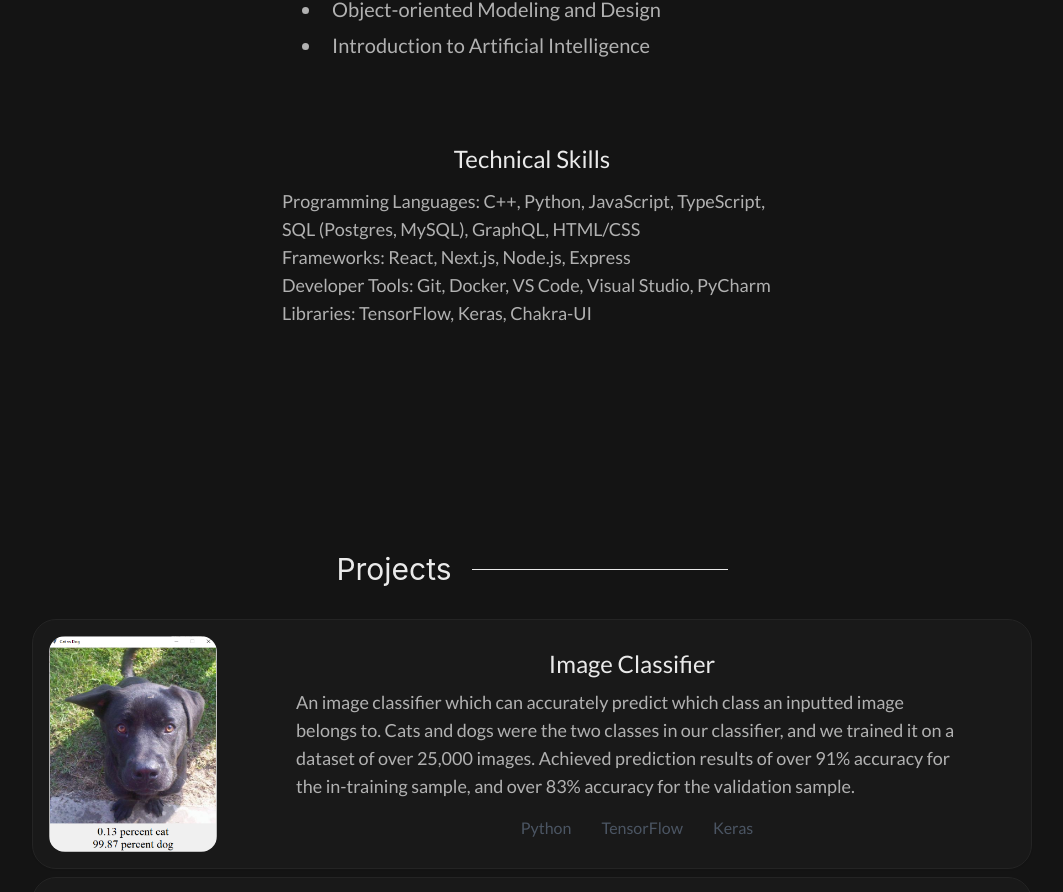
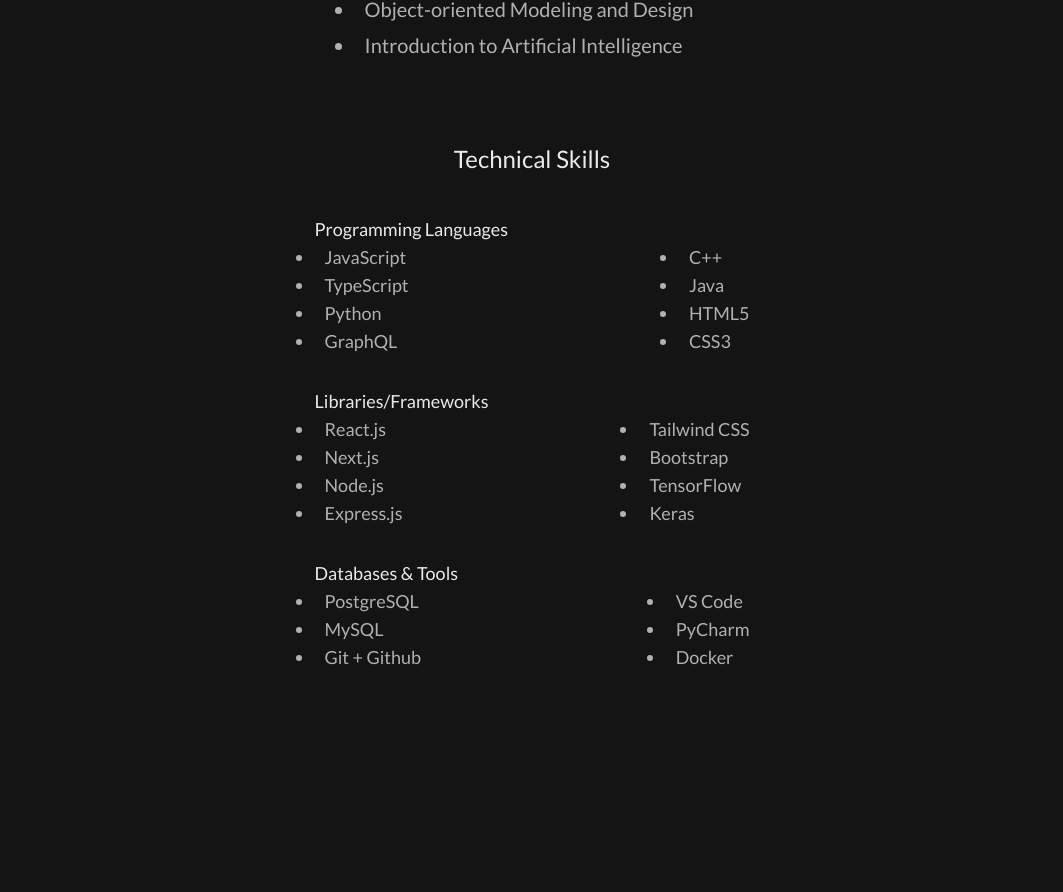
Before and after one commit to nevilmills/portfolio, a Next.js app: page / in a window 1280 px wide. Shown: the part 2069-2961 px from the top of the page, without its empty margins (108-1171 px from the left). Built offline with nearby package versions, Linux system fonts and the light colour scheme.

Commit message:
Update: technical skills section styling

```diff
--- a/components/TechnicalSkills.tsx
+++ b/components/TechnicalSkills.tsx
@@ -3,17 +3,76 @@
 interface TechnicalSkillsProps {}
 
 export const TechnicalSkills: React.FC<TechnicalSkillsProps> = ({}) => {
+  // return (
+  //   <div className="flex flex-col items-center max-w-[500px] text-lg font-lato primaryText space-y-1">
+  //     <h3 className="subheading text-2xl mb-2">Technical Skills</h3>
+  //     <div>
+  //       <p>
+  //         Programming Languages: C++, Python, JavaScript, TypeScript, SQL
+  //         (Postgres, MySQL), GraphQL, HTML/CSS
+  //       </p>
+  //       <p>Frameworks: React, Next.js, Node.js, Express</p>
+  //       <p>Developer Tools: Git, Docker, VS Code, Visual Studio, PyCharm</p>
+  //       <p>Libraries: TensorFlow, Keras, Chakra-UI</p>
+  //     </div>
+  //   </div>
+  // );
+
   return (
-    <div className="flex flex-col items-center max-w-[500px] text-lg font-lato primaryText space-y-1">
-      <h3 className="subheading text-2xl mb-2">Technical Skills</h3>
-      <div>
-        <p>
-          Programming Languages: C++, Python, JavaScript, TypeScript, SQL
-          (Postgres, MySQL), GraphQL, HTML/CSS
-        </p>
-        <p>Frameworks: React, Next.js, Node.js, Express</p>
-        <p>Developer Tools: Git, Docker, VS Code, Visual Studio, PyCharm</p>
-        <p>Libraries: TensorFlow, Keras, Chakra-UI</p>
+    <div>
+      <h3 className="subheading text-2xl mb-2 font-lato text-center">
+        Technical Skills
+      </h3>
+      <div className="skills-list space-y-8 mt-10">
+        <div className="skills-list-item">
+          <h4 className="skills-list-heading">Programming Languages</h4>
+          <div className="flex justify-between w-full">
+            <ul className="list-disc">
+              <li>JavaScript</li>
+              <li>TypeScript</li>
+              <li>Python</li>
+              <li>GraphQL</li>
+            </ul>
+            <ul className="list-disc">
+              <li>C++</li>
+              <li>Java</li>
+              <li>HTML5</li>
+              <li>CSS3</li>
+            </ul>
+          </div>
+        </div>
+        <div className="skills-list-item">
+          <h4 className="skills-list-heading">Libraries/Frameworks</h4>
+          <div className="flex justify-between w-full">
+            <ul className="list-disc">
+              <li>React.js</li>
+              <li>Next.js</li>
+              <li>Node.js</li>
+              <li>Express.js</li>
+            </ul>
+            <ul className="list-disc">
+              <li>Tailwind CSS</li>
+              <li>Bootstrap</li>
+              <li>TensorFlow</li>
+              <li>Keras</li>
+            </ul>
+          </div>
+        </div>
+        <div className="skills-list-item">
+          <h4 className="skills-list-heading">Databases & Tools</h4>
+          <div className="flex justify-between w-full">
+            <ul className="list-disc">
+              <li>PostgreSQL</li>
+              <li>MySQL</li>
+              <li>Git + Github</li>
+            </ul>
+            <ul className="list-disc">
+              <li>VS Code</li>
+              <li>PyCharm</li>
+              <li>Docker</li>
+            </ul>
+          </div>
+        </div>
       </div>
     </div>
   );
--- a/styles/globals.css
+++ b/styles/globals.css
@@ -71,6 +71,14 @@
     @apply bg-lighterBlack border-borderBlack border-[1px] hover:bg-lightestBlack shadow-sm rounded-3xl;
   }
 
+  .skills-list {
+    @apply text-lg font-lato primaryText;
+  }
+
+  .skills-list-heading {
+    @apply text-offwhite;
+  }
+
   /* ... */
 }
 
```
